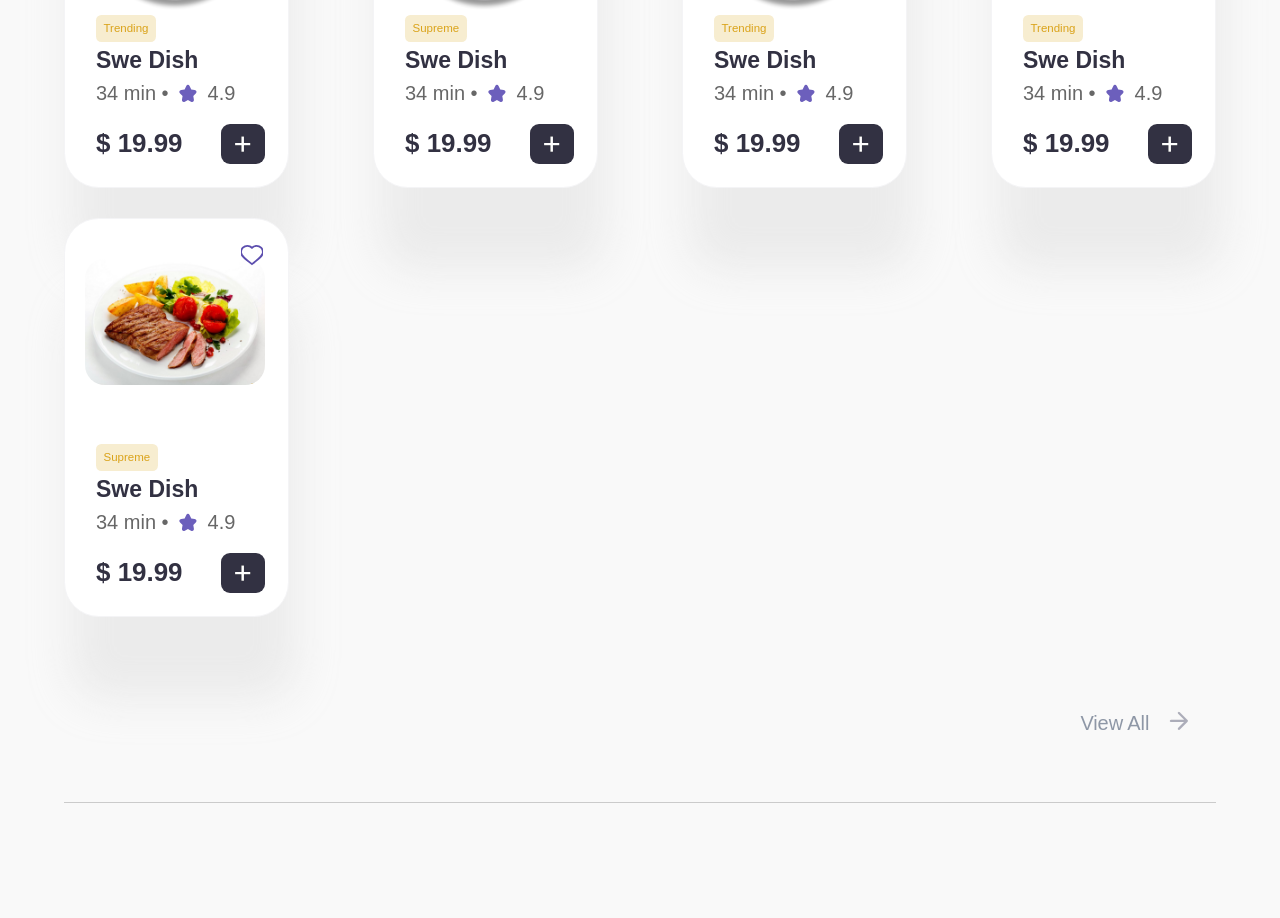
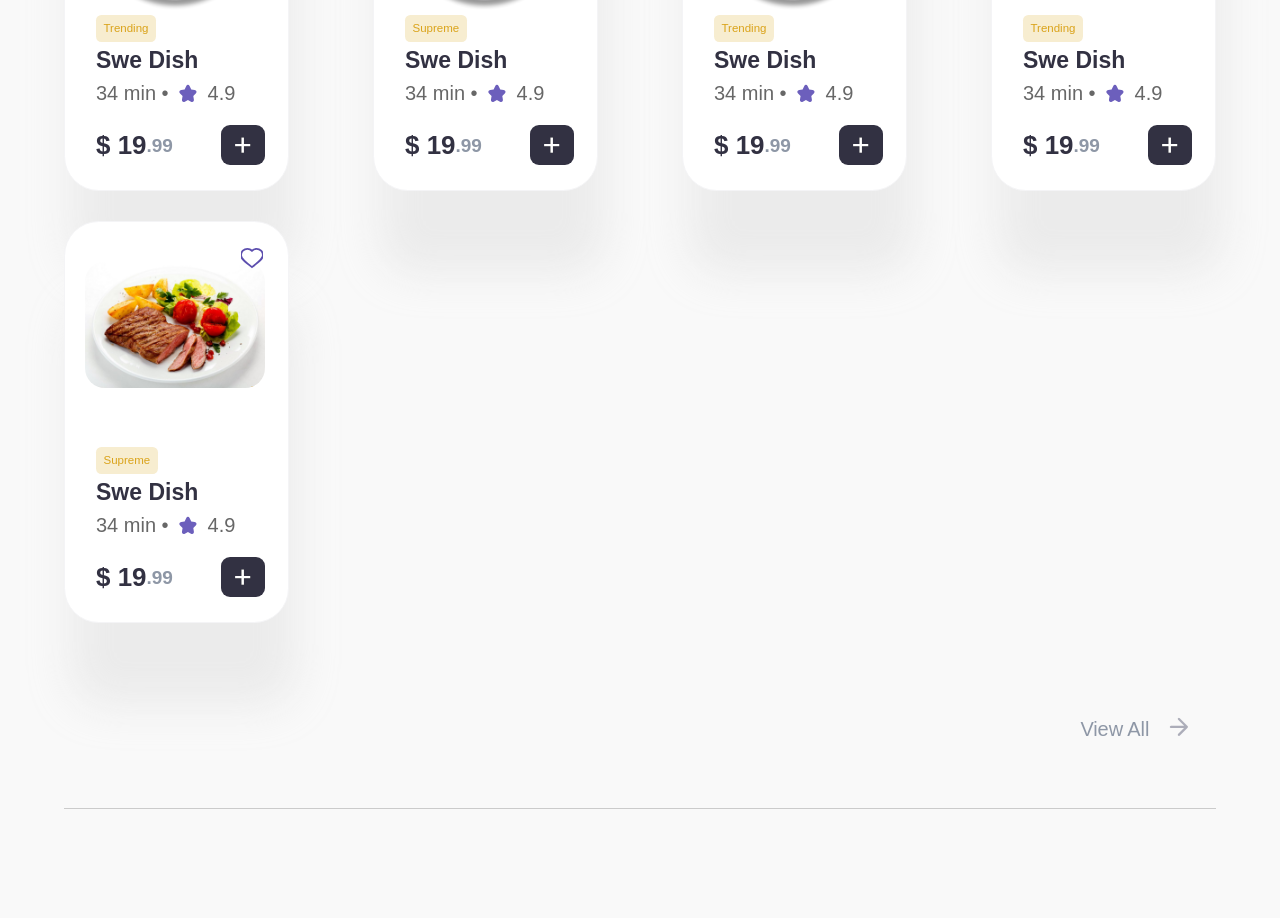
Before and after one commit to olymuzyka-intensive/eatly-react, a React (Vite) app: page / in a window 1280 px wide. Shown: the part 2216-3134 px from the top of the page. Built offline with nearby package versions, Linux system fonts and the light colour scheme; data requests are answered from the project's data file.

Commit message:
reconstruction price $ and cents save SCC class

```diff
--- a/src/layouts/Dishes.jsx
+++ b/src/layouts/Dishes.jsx
@@ -2,7 +2,7 @@ import { useContext, useEffect, useState } from 'react';
 
 // import { useParams } from "react-router-dom"
 
-import { Link } from "react-router-dom"
+// import { Link } from "react-router-dom"
 import { MainContext } from "./Main"
 import { AppContext } from '../App';
 
@@ -32,7 +32,7 @@ function Dishes() {
                                         <path d="M15.9993 21.687C17.7033 22.6197 19.2019 21.4893 18.876 19.511L18.2909 15.9589L20.7696 13.4433C22.1482 12.0443 21.5786 10.2111 19.6708 9.92245L16.2453 9.40421L14.7209 6.18842C13.867 4.38709 12.013 4.36771 11.1575 6.17244L9.62555 9.40421L6.19999 9.92245C4.29484 10.2107 3.72066 12.0423 5.10119 13.4433L7.57994 15.9589L6.99479 19.511C6.66935 21.4865 8.16507 22.621 9.87149 21.687L12.9354 20.01L15.9993 21.687Z" fill="#6C5FBC"/>
                                         </svg></span><span>{item.star}</span>
                                     </div>
-                                    <div className="dishes__price">$ {item.price}
+                                    <div className="dishes__price">$ {Math.floor(item.price)}<span className="dishes__price_sub">.{(item.price.toString().split('.')[1])}</span>
                                         <div className="dishes__add" onClick={() => { cartAdd(item.id) }}>
                                         </div>
                                     </div>
--- a/src/layouts/DishesFilter.jsx
+++ b/src/layouts/DishesFilter.jsx
@@ -38,7 +38,7 @@ function DishesFilter() {
                                         <path d="M15.9993 21.687C17.7033 22.6197 19.2019 21.4893 18.876 19.511L18.2909 15.9589L20.7696 13.4433C22.1482 12.0443 21.5786 10.2111 19.6708 9.92245L16.2453 9.40421L14.7209 6.18842C13.867 4.38709 12.013 4.36771 11.1575 6.17244L9.62555 9.40421L6.19999 9.92245C4.29484 10.2107 3.72066 12.0423 5.10119 13.4433L7.57994 15.9589L6.99479 19.511C6.66935 21.4865 8.16507 22.621 9.87149 21.687L12.9354 20.01L15.9993 21.687Z" fill="#6C5FBC"/>
                                         </svg></span><span>{item.star}</span>
                                     </div>
-                                    <div className="dishes__price">$ {item.price}
+                                    <div className="dishes__price">$ {Math.floor(item.price)}<span className="dishes__price_sub">.{(item.price.toString().split('.')[1])}</span>
                                         <div className="dishes__add" onClick={() => { cartAdd(item.id) }}>
                                         </div>
                                     </div>
--- a/src/layouts/DishesTop.jsx
+++ b/src/layouts/DishesTop.jsx
@@ -39,7 +39,7 @@ function DishesTop() {
                                         <path d="M15.9993 21.687C17.7033 22.6197 19.2019 21.4893 18.876 19.511L18.2909 15.9589L20.7696 13.4433C22.1482 12.0443 21.5786 10.2111 19.6708 9.92245L16.2453 9.40421L14.7209 6.18842C13.867 4.38709 12.013 4.36771 11.1575 6.17244L9.62555 9.40421L6.19999 9.92245C4.29484 10.2107 3.72066 12.0423 5.10119 13.4433L7.57994 15.9589L6.99479 19.511C6.66935 21.4865 8.16507 22.621 9.87149 21.687L12.9354 20.01L15.9993 21.687Z" fill="#6C5FBC"/>
                                         </svg></span><span>{item.star}</span>
                                     </div>
-                                    <div className="dishes__price">$ {item.price}
+                                    <div className="dishes__price">$ {Math.floor(item.price)}<span className="dishes__price_sub">.{(item.price.toString().split('.')[1])}</span>
                                         <div className="dishes__add" onClick={() => { cartAdd(item.id) }}>
                                         </div>
                                     </div>
--- a/src/scss/components/_header.scss
+++ b/src/scss/components/_header.scss
@@ -58,7 +58,6 @@
         border: 0;
         outline: none;
 
-
         span, span::before, span::after {
         display: block;
         position: absolute;
```
Also changed, not shown: 1 other file (tests, documents, lock files or other folders).
